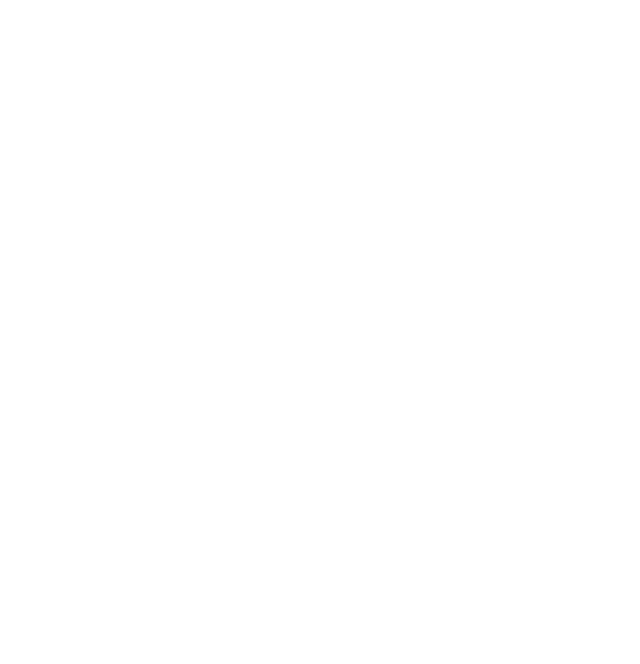
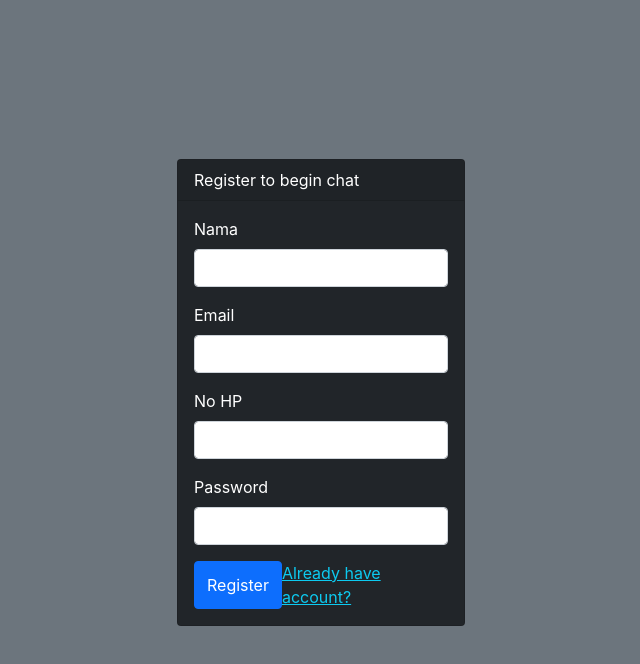
Before and after one commit to gandhist/mandiri-chat, a React (Create React App) app: page /register in a window 1280 px wide. Shown: the top 664 px of the page, without its empty margins (319-959 px from the left). Built offline with nearby package versions, Linux system fonts and the light colour scheme.

Commit message:
register

```diff
--- a/src/pages/index.js
+++ b/src/pages/index.js
@@ -1,6 +1,7 @@
 import Login from "./login";
 import Chat from "./chat";
+import Register from "./register";
 
 
 
-export {Login, Chat}
+export { Login, Chat, Register }
--- a/src/pages/login/index.js
+++ b/src/pages/login/index.js
@@ -1,16 +1,19 @@
 import React, { useState } from 'react'
-import { useHistory } from 'react-router'
+import { useHistory, useLocation } from 'react-router'
+import { Link } from 'react-router-dom';
 import { API_URL } from '../../config/api';
 import useToken from '../../utils/useToken';
 
 
-const Login = () => {
+const Login = (props) => {
+    const lokation = useLocation();
+    const { email, password } = lokation.state
     const history = useHistory()
     const { setToken } = useToken()
 
     const [login, setLogin] = useState({
-        username: 'gandhi@email.com',
-        password: '123456789'
+        username: email,
+        password: password
     })
 
     const handleOnChange = (key, value) => {
@@ -55,7 +58,10 @@
                                 <label htmlFor="password" className="form-label"  >Password</label>
                                 <input type="password" className="form-control" id="password" name="password" value={login.password} onChange={e => handleOnChange(e.target.name, e.target.value)} />
                             </div>
-                            <button type="submit" onClick={handleLogin} className="btn btn-primary">Submit</button>
+                            <div className="d-flex justify-content-evenly">
+                                <button type="submit" onClick={handleLogin} className="btn btn-primary">Sign In</button>
+                                <Link to="/register" className="link-info">Join us</Link>
+                            </div>
                         </form>
                     </div>
                 </div>
--- /dev/null
+++ b/src/pages/register/index.js
@@ -0,0 +1,84 @@
+import React, { useState } from 'react'
+import { useHistory } from 'react-router'
+import { Link } from 'react-router-dom';
+import { API_URL } from '../../config/api';
+
+
+const Register = () => {
+
+    const history = useHistory()
+
+    const [register, setRegister] = useState({
+        name: '',
+        email: '',
+        no_hp: '',
+        tipe_user: 'peserta',
+        picture: 'https://assets.chucknorris.host/img/avatar/chuck-norris.png',
+        password: ''
+    })
+
+    const handleOnChange = (key, value) => {
+        setRegister({ ...register, [key]: value })
+    }
+
+    const handleRegister = (e) => {
+        e.preventDefault()
+        fetch(`${API_URL}/register`, {
+            method: 'POST',
+            headers: {
+                'Content-Type': 'application/json'
+            },
+            body: JSON.stringify(register)
+        }).then(res => res.json())
+            .then((res) => {
+                if (res.status) {
+                    history.push({ pathname: '/login', state: register }) // bring the old value
+                } else {
+                    alert(res.message)
+                }
+            })
+            .catch((err) => {
+                console.log('err', err)
+            })
+    }
+
+    return (
+        <div style={{ height: "100vh", background: "#2d405f" }}>
+
+            <div className="d-flex align-items-center flex-column justify-content-center h-100 bg-secondary text-white">
+                <div className="card text-white bg-dark mb-3" style={{ maxWidth: '18rem' }}>
+                    <div className="card-header">Register to begin chat</div>
+                    <div className="card-body">
+                        <form onSubmit={handleRegister} >
+                            <div className="mb-3">
+                                <label htmlFor="name" className="form-label">Nama</label>
+                                <input type="text" required className="form-control" id="name" name="name" value={register.name} onChange={e => handleOnChange(e.target.name, e.target.value)} />
+                            </div>
+                            <div className="mb-3">
+                                <label htmlFor="email" className="form-label">Email</label>
+                                <input type="email" required aria-describedby="emailHelp" className="form-control" id="email" name="email" value={register.email} onChange={e => handleOnChange(e.target.name, e.target.value)} />
+                            </div>
+                            <div className="mb-3">
+                                <label htmlFor="no_hp" className="form-label">No HP</label>
+                                <input type="number" className="form-control" id="no_hp" name="no_hp" value={register.no_hp} onChange={e => handleOnChange(e.target.name, e.target.value)} />
+                            </div>
+                            <div className="mb-3">
+                                <label htmlFor="password" className="form-label"  >Password</label>
+                                <input type="password" required className="form-control" id="password" name="password" value={register.password} onChange={e => handleOnChange(e.target.name, e.target.value)} />
+                            </div>
+                            <div className="d-flex justify-content-evenly">
+                                <button type="submit" className="btn btn-primary">Register</button>
+                                <Link to="/login" className="link-info">Already have account?</Link>
+                            </div>
+                        </form>
+                    </div>
+                </div>
+
+
+
+            </div>
+        </div>
+    )
+}
+
+export default Register
--- a/src/router/index.js
+++ b/src/router/index.js
@@ -1,7 +1,7 @@
 import React from 'react'
 import { Route, Switch, Redirect } from 'react-router';
 import App from '../App';
-import { Login, Chat } from "../pages";
+import { Login, Chat, Register } from "../pages";
 import useToken from '../utils/useToken';
 
 // A wrapper for <Route> that redirects to the login
@@ -32,6 +32,9 @@
             <Route path="/login" >
                 <Login />
             </Route>
+            <Route path="/register" >
+                <Register />
+            </Route>
             <PrivateRoute path="/chat">
                 <Chat />
             </PrivateRoute>
```
Also changed, not shown: 1 other file (tests, documents, lock files or other folders).
